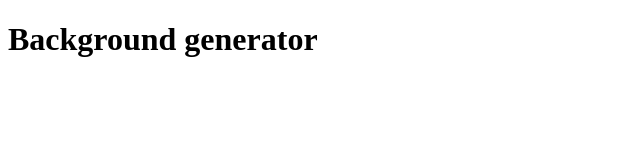
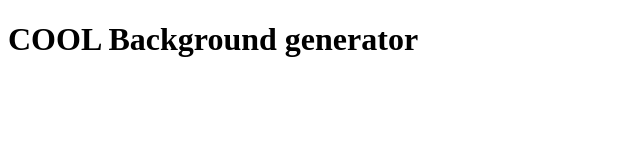
Before and after one commit to 1c0TheKing/background-generator, a plain HTML site: page index.html in a window 1280 px wide. Shown: the whole page, without its empty margins (0-640 px from the left). Drawn offline with Linux system fonts and the light colour scheme.

Commit message:
changing title

```diff
--- a/index.html
+++ b/index.html
@@ -7,6 +7,6 @@
     <title>Document</title>
 </head>
 <body>
-    <h1>Background generator</h1>
+    <h1>COOL Background generator</h1>
 </body>
 </html>
```
